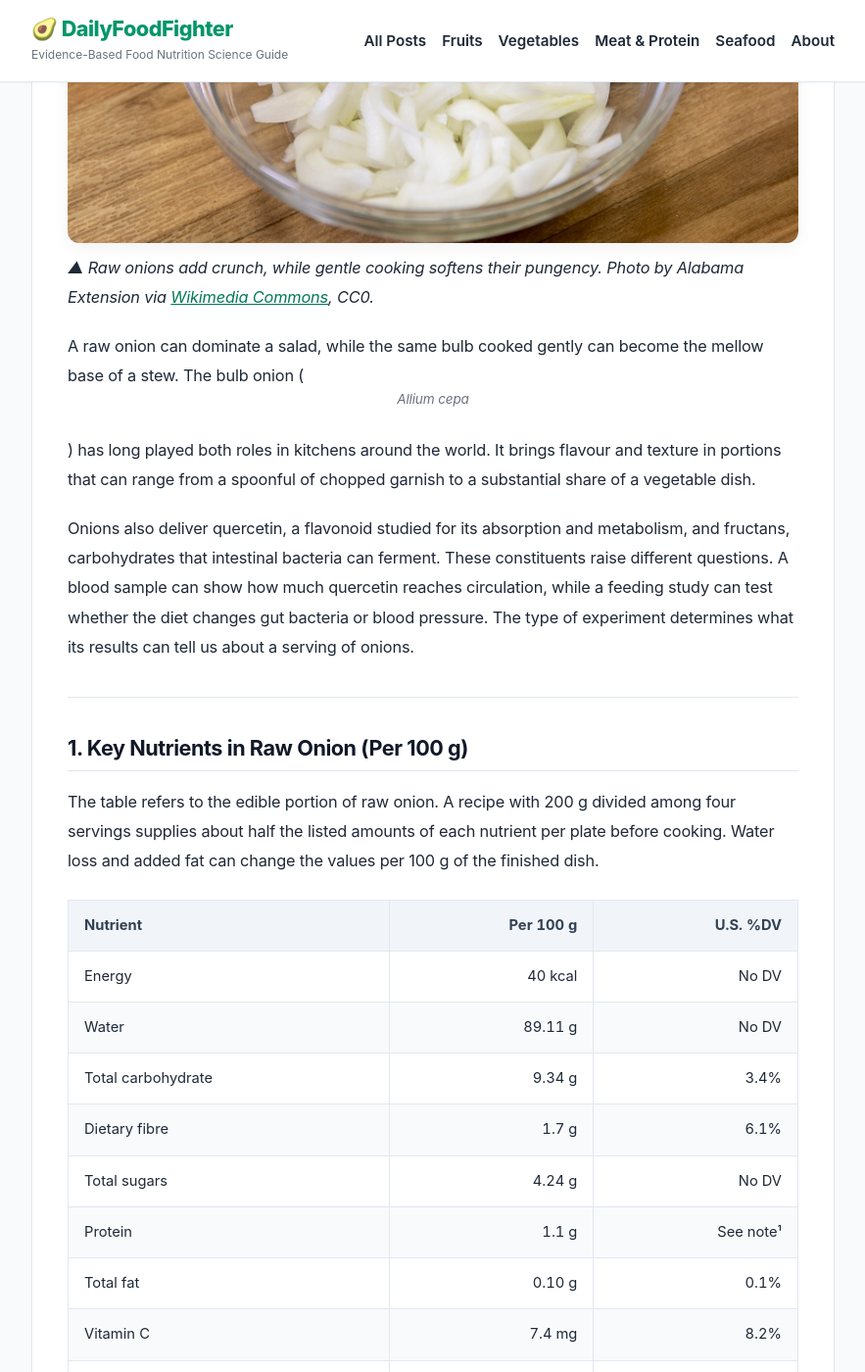
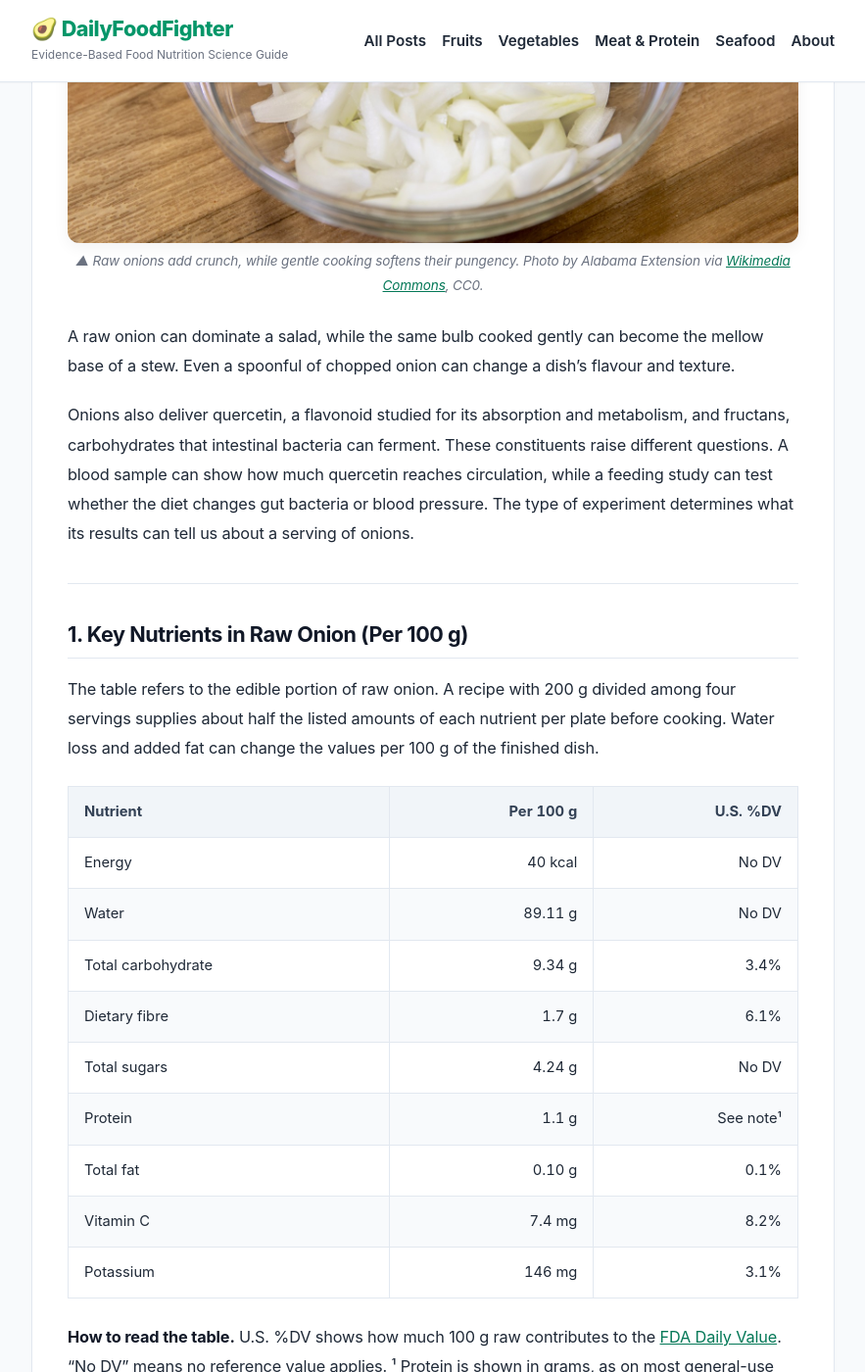
Before and after one commit to heewon-yu/dailyfoodfighter, a Jekyll site: the page built from _posts/2026-11-04-en-onion-nutrition-benefits.md, in a window 1280 px wide and 1400 px high, scrolled down 503 px. Shown: the whole window at 98% size, without its empty margins (198-1081 px from the left). Built offline with Jekyll 4.4.1, drawn with Linux system fonts in a browser that asks for light colours.

```diff
--- a/_posts/2026-11-04-en-onion-nutrition-benefits.md
+++ b/_posts/2026-11-04-en-onion-nutrition-benefits.md
@@ -5,14 +5,14 @@ title: "The Clinical Nutrition Science of Onions: Quercetin, Bioavailability, an
 date: 2026-11-04 00:00:00 +0900
 category: "Vegetables"
 tags: [Onion, Quercetin, Antioxidants, NutritionScience, EvidenceBased]
-description: "An evidence-based guide to Allium cepa, covering raw onion nutrition, quercetin absorption, blood pressure research, fructan tolerance, and cooking methods."
+description: "An evidence-based guide to onion nutrition, quercetin absorption, blood pressure research, fructan tolerance, and cooking methods."
 permalink: /en/posts/onion-nutrition-benefits/
 ---
 
 ![Layers visible in the cut surfaces of sliced onions](/assets/images/onion.jpg)
 *▲ Raw onions add crunch, while gentle cooking softens their pungency. Photo by Alabama Extension via [Wikimedia Commons](https://commons.wikimedia.org/wiki/File:Sliced_Onions.jpg), CC0.*
 
-A raw onion can dominate a salad, while the same bulb cooked gently can become the mellow base of a stew. The bulb onion (*Allium cepa*) has long played both roles in kitchens around the world. It brings flavour and texture in portions that can range from a spoonful of chopped garnish to a substantial share of a vegetable dish.
+A raw onion can dominate a salad, while the same bulb cooked gently can become the mellow base of a stew. Even a spoonful of chopped onion can change a dish's flavour and texture.
 
 Onions also deliver quercetin, a flavonoid studied for its absorption and metabolism, and fructans, carbohydrates that intestinal bacteria can ferment. These constituents raise different questions. A blood sample can show how much quercetin reaches circulation, while a feeding study can test whether the diet changes gut bacteria or blood pressure. The type of experiment determines what its results can tell us about a serving of onions.
 
--- a/assets/css/style.css
+++ b/assets/css/style.css
@@ -223,8 +223,7 @@ body {
   box-shadow: 0 4px 16px rgba(0,0,0,0.06);
 }
 
-.post-content em:has(+ hr),
-.post-content p > em:only-child {
+.post-content img + em {
   display: block;
   text-align: center;
   font-size: 0.85rem;
```
Also changed, not shown: _posts/2026-11-04-onion-nutrition-benefits.md (+1 -1 lines).
